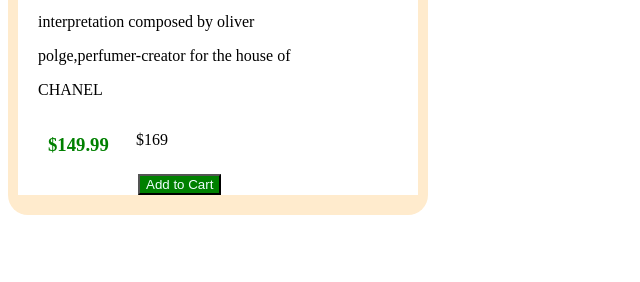
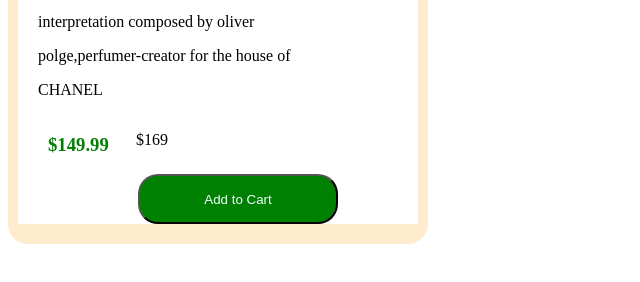
Before and after one commit to Tprinceoj/Perfume, a plain HTML site: page index.html in a window 1280 px wide. Shown: the part 494-776 px from the top of the page, without its empty margins (0-640 px from the left). Drawn offline with Linux system fonts and the light colour scheme.

Commit message:
adjust the cart button

```diff
--- a/style.css
+++ b/style.css
@@ -32,6 +32,9 @@ img{
 .cart{
     background-color: green;
     color: azure;
+    width: 200px;
+    height: 50px;
+    border-radius: 20px;
 
 }
 
```
